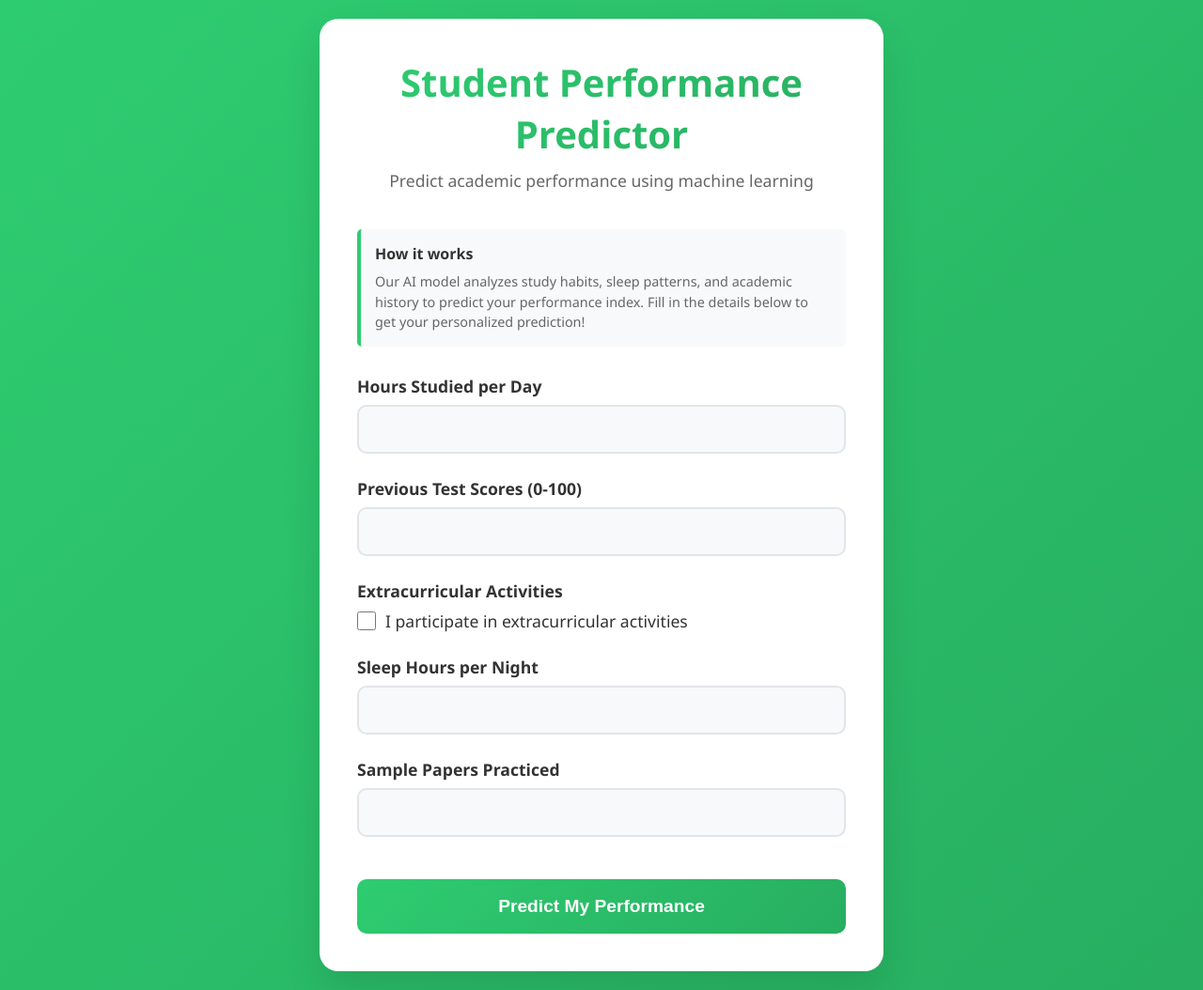
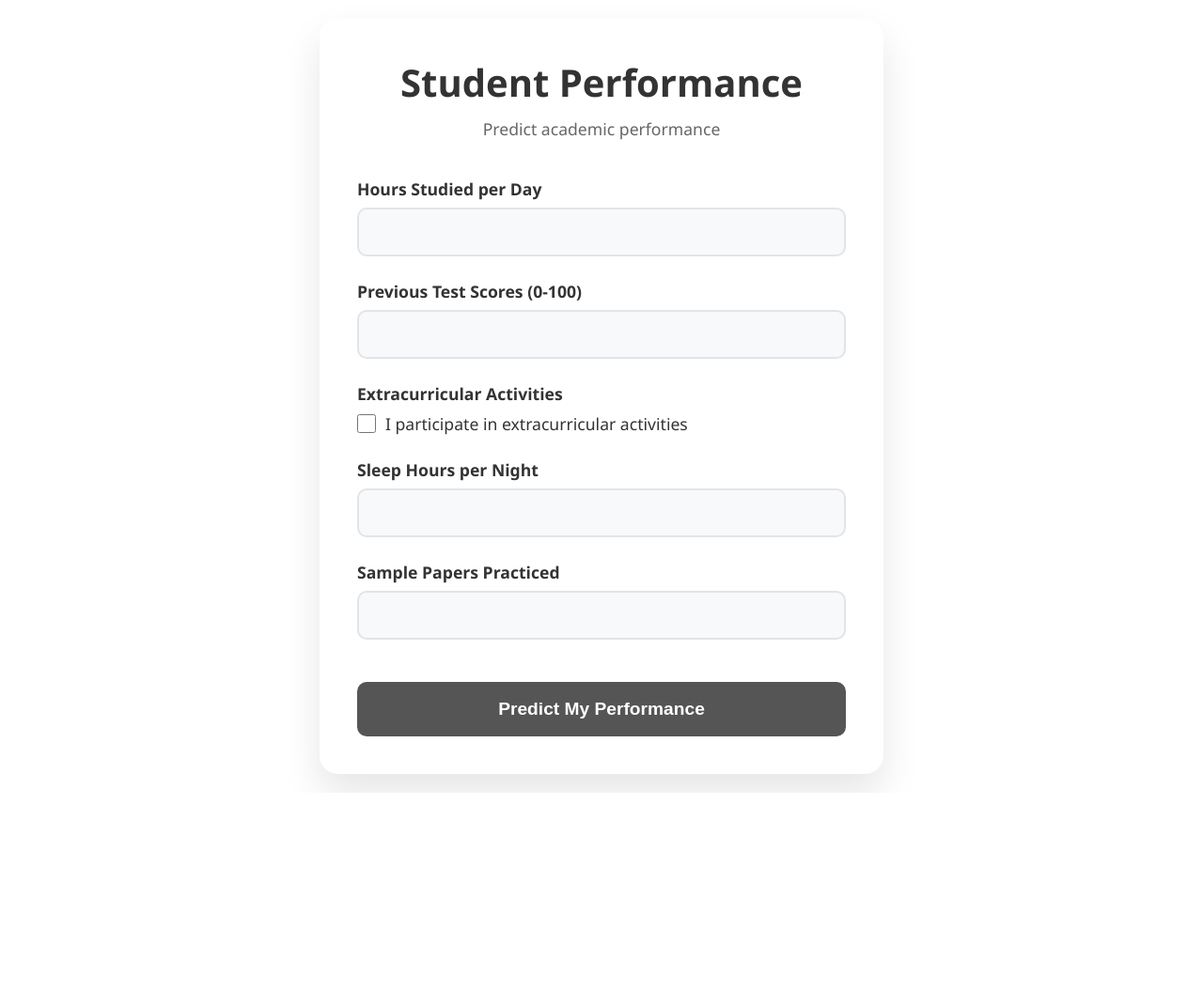
Before and after one commit to Angek12/Student_Prediction_model, a Django app: page / in a window 1280 px wide. Shown: the whole page at 94% size. After the commit the page ends 844 px from the top, so only its background shows below. Run offline with Django 5.2, Linux system fonts and the light colour scheme; parts of the project's set-up code (start-up, migrations or seed data) failed here and were passed over.

Commit message:
Update project with efficient ML pipeline and improved UI
- Add comprehensive README with installation and usage guide
- Add requirements.txt with all necessary dependencies
- Update .gitignore to exclude large files and temporary data
- Improve UI with white background and dark grey submit button
- Remove unnecessary 'How it works' section for cleaner interface
- Prepare project for production deployment

```diff
--- a/student_ml/performance/templates/predict.html
+++ b/student_ml/performance/templates/predict.html
@@ -4,7 +4,7 @@
 <head>
     <meta charset="UTF-8">
     <meta name="viewport" content="width=device-width, initial-scale=1.0">
-    <title>Student Performance Predictor</title>
+    <title>Student Performance</title>
     <style>
         * {
             margin: 0;
@@ -14,7 +14,7 @@
 
         body {
             font-family: 'Segoe UI', Tahoma, Geneva, Verdana, sans-serif;
-            background: linear-gradient(135deg, #2ecc71 0%, #27ae60 100%);
+            background: white;
             min-height: 100vh;
             display: flex;
             align-items: center;
@@ -40,10 +40,6 @@
             color: #333;
             font-size: 2.5em;
             margin-bottom: 10px;
-            background: linear-gradient(135deg, #2ecc71, #27ae60);
-            -webkit-background-clip: text;
-            -webkit-text-fill-color: transparent;
-            background-clip: text;
         }
 
         .header p {
@@ -77,9 +73,9 @@
         input[type="number"]:focus,
         select:focus {
             outline: none;
-            border-color: #2ecc71;
+            border-color: #555;
             background: white;
-            box-shadow: 0 0 0 3px rgba(46, 204, 113, 0.1);
+            box-shadow: 0 0 0 3px rgba(85, 85, 85, 0.1);
         }
 
         .checkbox-group {
@@ -92,7 +88,7 @@
         input[type="checkbox"] {
             width: 20px;
             height: 20px;
-            accent-color: #2ecc71;
+            accent-color: #555;
         }
 
         .checkbox-group label {
@@ -103,7 +99,7 @@
         .predict-btn {
             width: 100%;
             padding: 18px;
-            background: linear-gradient(135deg, #2ecc71, #27ae60);
+            background: #555;
             color: white;
             border: none;
             border-radius: 10px;
@@ -116,7 +112,7 @@
 
         .predict-btn:hover {
             transform: translateY(-2px);
-            box-shadow: 0 10px 20px rgba(46, 204, 113, 0.3);
+            box-shadow: 0 10px 20px rgba(85, 85, 85, 0.3);
         }
 
         .predict-btn:active {
@@ -132,22 +128,13 @@
         }
 
         .result.success {
-            background: linear-gradient(135deg, #2ecc71, #27ae60);
+            background: #555;
             color: white;
         }
 
         .result.error {
             background: linear-gradient(135deg, #ff6b6b, #ee5a24);
             color: white;
-        }
-
-        .result h3 {
-            font-size: 1.5em;
-            margin-bottom: 10px;
-        }
-
-        .result p {
-            font-size: 1.1em;
         }
 
         .loading {
@@ -158,7 +145,7 @@
 
         .spinner {
             border: 4px solid #f3f3f3;
-            border-top: 4px solid #2ecc71;
+            border-top: 4px solid #555;
             border-radius: 50%;
             width: 40px;
             height: 40px;
@@ -178,7 +165,7 @@
 
         .info-card {
             background: #f8f9fa;
-            border-left: 4px solid #2ecc71;
+            border-left: 4px solid #555;
             padding: 15px;
             margin-bottom: 30px;
             border-radius: 5px;
@@ -200,14 +187,8 @@
 <body>
     <div class="container">
         <div class="header">
-            <h1>Student Performance Predictor</h1>
-            <p>Predict academic performance using machine learning</p>
-        </div>
-
-        <div class="info-card">
-            <h4>How it works</h4>
-            <p>Our AI model analyzes study habits, sleep patterns, and academic history to predict your performance
-                index. Fill in the details below to get your personalized prediction!</p>
+            <h1>Student Performance</h1>
+            <p>Predict academic performance</p>
         </div>
 
         <form id="predictionForm">
@@ -262,19 +243,33 @@
             const resultTitle = document.getElementById('resultTitle');
             const resultMessage = document.getElementById('resultMessage');
 
+            // Get form data
+            const formData = new FormData(this);
+            const hoursStudied = parseInt(formData.get('hours_studied')) || 0;
+            const sleepHours = parseInt(formData.get('sleep_hours')) || 0;
+
+            // Client-side validation: total hours must not exceed 24
+            const totalHours = hoursStudied + sleepHours;
+            if (totalHours > 24) {
+                resultTitle.textContent = 'Validation Error';
+                resultMessage.textContent = `Total hours studied and sleep (${totalHours}) cannot exceed 24 hours in a day.`;
+                result.className = 'result error';
+                loading.style.display = 'none';
+                result.style.display = 'block';
+                return;
+            }
+
+            const data = {
+                hours_studied: hoursStudied,
+                previous_scores: parseInt(formData.get('previous_scores')),
+                extracurricular: formData.get('extracurricular') === 'on',
+                sleep_hours: sleepHours,
+                sample_papers: parseInt(formData.get('sample_papers'))
+            };
+
             // Show loading
             loading.style.display = 'block';
             result.style.display = 'none';
-
-            // Get form data
-            const formData = new FormData(this);
-            const data = {
-                hours_studied: parseInt(formData.get('hours_studied')),
-                previous_scores: parseInt(formData.get('previous_scores')),
-                extracurricular: formData.get('extracurricular') === 'on',
-                sleep_hours: parseInt(formData.get('sleep_hours')),
-                sample_papers: parseInt(formData.get('sample_papers'))
-            };
 
             try {
                 const response = await fetch('/api/predict/', {
@@ -310,11 +305,36 @@
                     resultMessage.textContent = message;
                     result.className = 'result success';
                 } else {
-                    throw new Error('Prediction failed');
+                    // Try to surface backend validation or error messages
+                    let errorMessage = 'Sorry, there was an error making the prediction. Please check your input and try again.';
+                    if (responseData && typeof responseData === 'object') {
+                        if (typeof responseData.detail === 'string') {
+                            errorMessage = responseData.detail;
+                        } else {
+                            const messages = [];
+                            for (const key in responseData) {
+                                if (Object.hasOwn(responseData, key)) {
+                                    const value = responseData[key];
+                                    if (Array.isArray(value)) {
+                                        messages.push(`${key}: ${value.join(', ')}`);
+                                    } else if (typeof value === 'string') {
+                                        messages.push(`${key}: ${value}`);
+                                    }
+                                }
+                            }
+                            if (messages.length > 0) {
+                                errorMessage = messages.join(' | ');
+                            }
+                        }
+                    }
+
+                    resultTitle.textContent = 'Prediction Error';
+                    resultMessage.textContent = errorMessage;
+                    result.className = 'result error';
                 }
             } catch (error) {
                 resultTitle.textContent = 'Prediction Error';
-                resultMessage.textContent = 'Sorry, there was an error making the prediction. Please try again.';
+                resultMessage.textContent = 'Sorry, there was an unexpected error making the prediction. Please try again.';
                 result.className = 'result error';
             }
 
```
Also changed, not shown: requirements.txt (added, +17 -0 lines), student_ml/performance/serializers.py (+11 -1 lines), README.md (added), student_ml/performance/dataset.csv (deleted), 1 other file.
